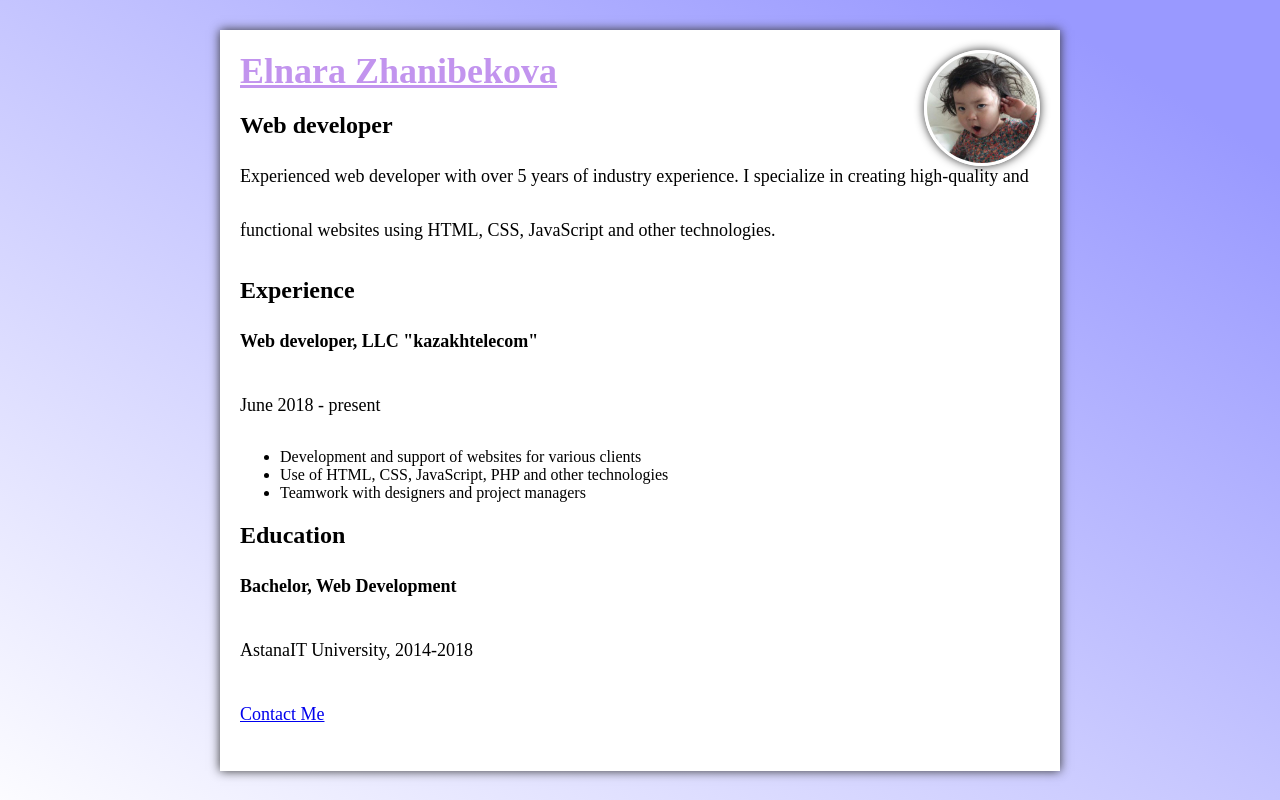
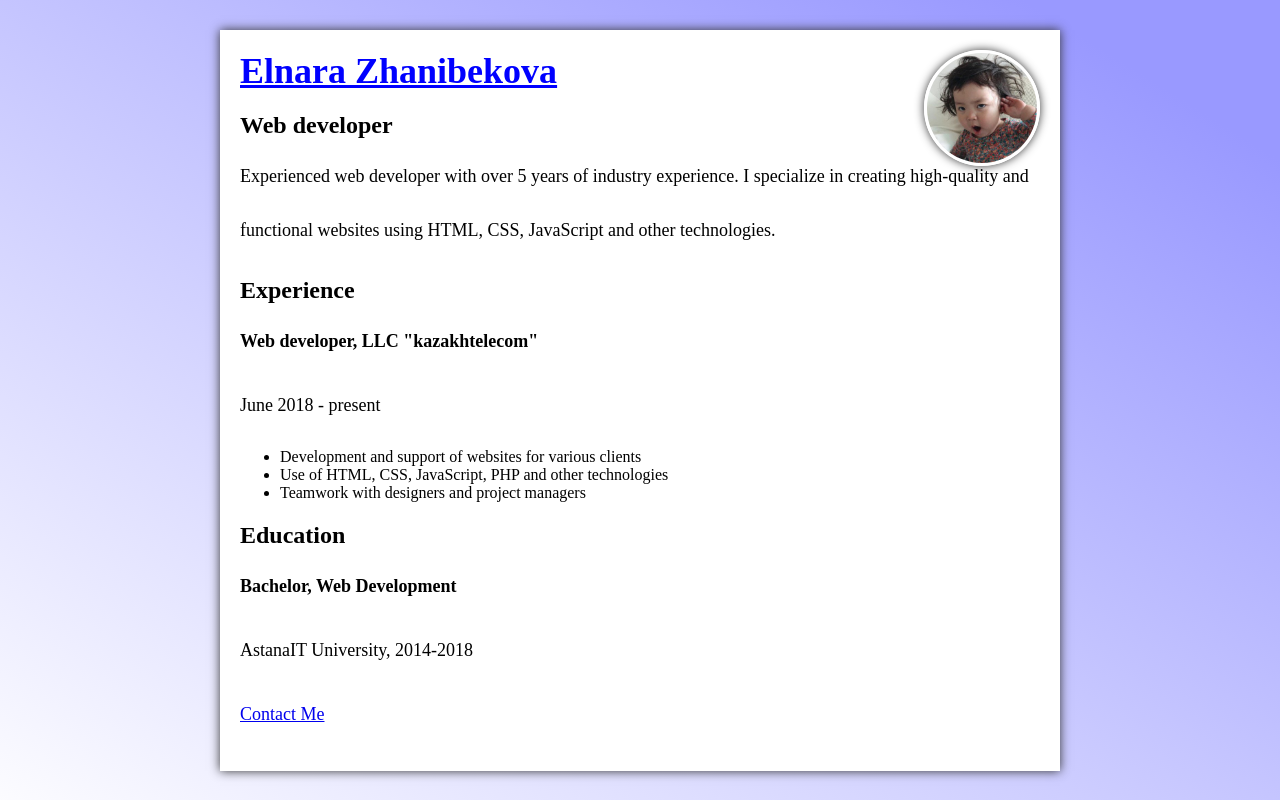
Before and after one commit to Elnara04/Elnara, a plain HTML site: page index.html in a window 1280 px wide. Drawn offline with Linux system fonts and the light colour scheme.

Commit message:
Update css.css

```diff
--- a/css.css
+++ b/css.css
@@ -1,5 +1,5 @@
 		#id1{
-			color: #c294ee;
+			color: blue;
 		}
 		body{
 			background: linear-gradient(to bottom left, #9999ff 10%, #ffffff 103%);
```
